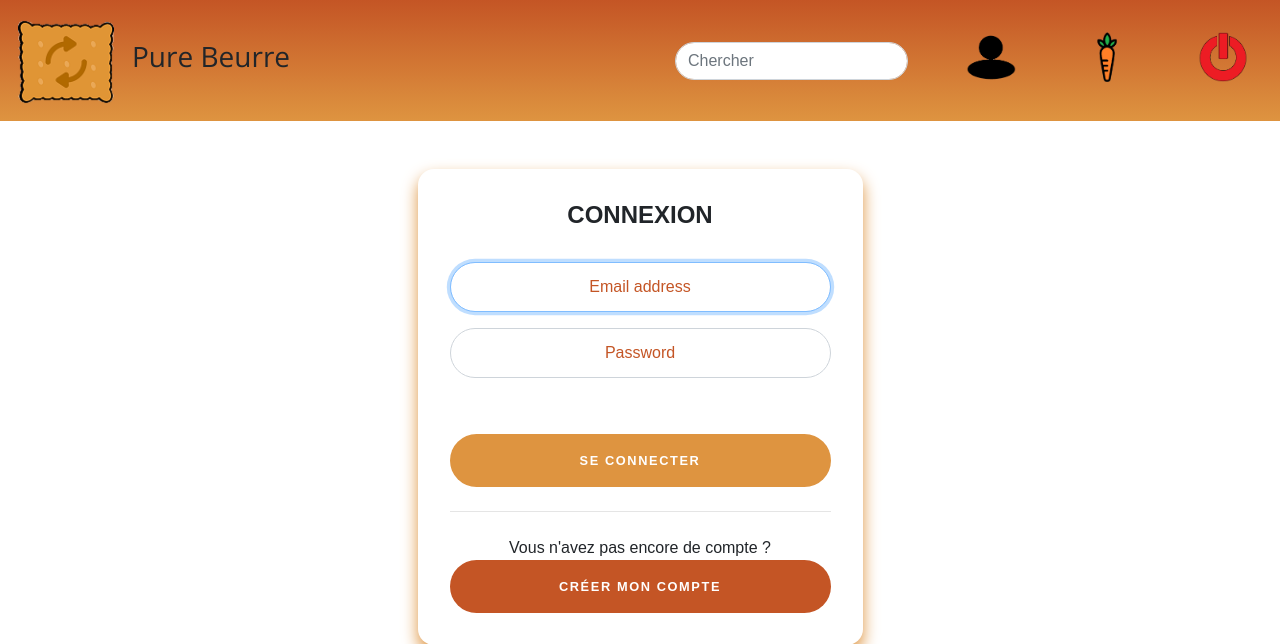
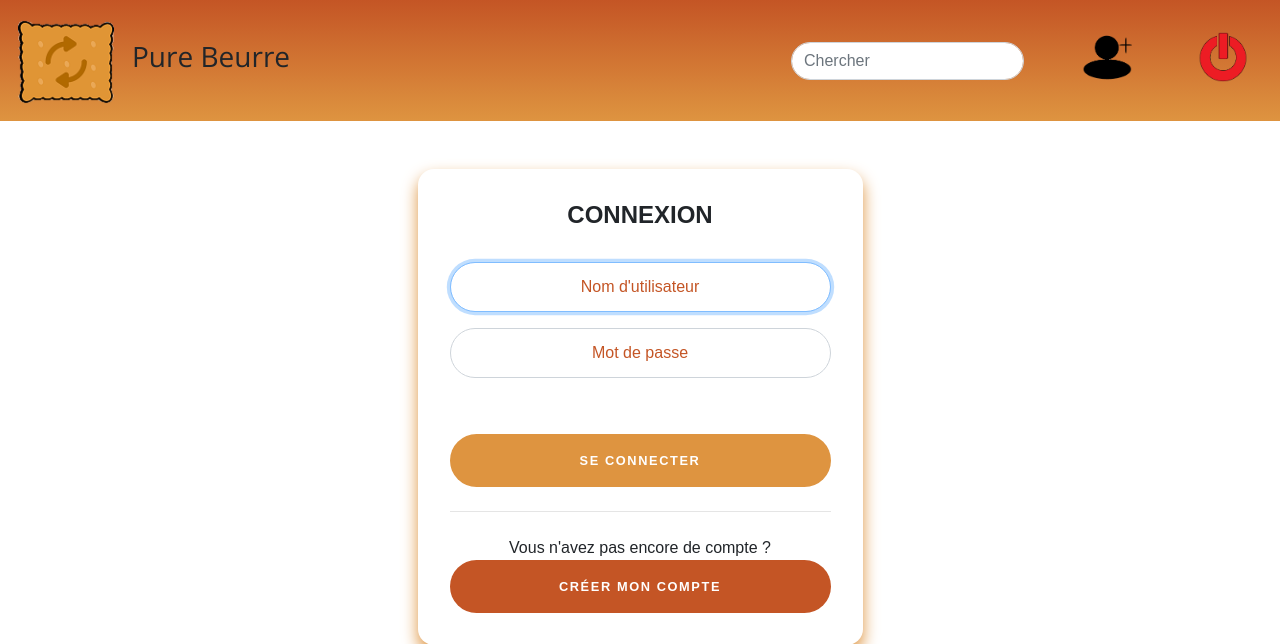
Before and after one commit to StephenAOGOLO/P8_Creez_une_plateforme_pour_amateurs_de_Nutella, a Django app: page /substitute/login/ in a window 1280 px wide. Shown: the top 644 px of the page. Run offline with Django 3.2, Linux system fonts and the light colour scheme; some web fonts are replaced.

Commit message:
8th commit - AccountPage branch - Switching login/logout icons automatically - Finishing authentication process

```diff
--- a/Pure_Beurre/substitute/static/substitute/css/custom.css
+++ b/Pure_Beurre/substitute/static/substitute/css/custom.css
@@ -296,3 +296,8 @@ body
 {
     background-color: #C45525;
 }
+
+.white-text
+{
+    color: white;
+}
--- a/Pure_Beurre/substitute/templates/registration/login.html
+++ b/Pure_Beurre/substitute/templates/registration/login.html
@@ -12,15 +12,21 @@
                 {{ message }}
             {% endfor %}
             <h5 class="card-title text-center font-weight-bold">CONNEXION</h5>
-            <form class="form-signin">
+            <form  method="POST" class="form-signin">
+              {% csrf_token %}
               <div class="form-label-group">
-                <input type="email" id="inputEmail" class="form-control" placeholder="Email address" required autofocus>
-                <label for="inputEmail">Email address</label>
+                <input type="text" name="username" id="inputName" class="form-control" placeholder="Username" required autofocus>
+                <label for="inputName">Nom d'utilisateur</label>
               </div>
 
+              <!--<div class="form-label-group">
+                <input type="email" id="inputEmail" class="form-control" placeholder="Email address" required autofocus>
+                <label for="inputEmail">Adresse électronique</label>
+              </div>-->
+
               <div class="form-label-group">
-                <input type="password" id="inputPassword" class="form-control" placeholder="Password" required>
-                <label for="inputPassword">Password</label>
+                <input type="password" name="password" id="inputPassword" class="form-control" placeholder="Password" required>
+                <label for="inputPassword">Mot de passe</label>
               </div>
 
               <div class="custom-control custom-checkbox mb-3">
--- a/Pure_Beurre/substitute/templates/substitute/account.html
+++ b/Pure_Beurre/substitute/templates/substitute/account.html
@@ -15,7 +15,7 @@
             <div class="col-12"> <br/></div>
             <h2>{{ salutation }}</h2>
             <div class="col-12"> <br/></div>
-            <h3>{{ user }}</h3>
+            <h3>{{ request.user }}</h3>
             <div class="col-12"> <br/></div>
         </div>
     </div>
@@ -24,7 +24,9 @@
     <div class="row">
         <div class="col-12 h2 d-flex justify-content-center" id="account-usermail">
             <div class="col-12"> <br/></div>
-            <h3>{{ mail }}</h3>
+            <div class="col-12"> <br/></div>
+            <h3>{{ request.user.email }}</h3>
+            <div class="col-12"> <br/></div>
             <div class="col-12"> <br/></div>
         </div>
     </div>
--- a/Pure_Beurre/substitute/templates/substitute/aliment.html
+++ b/Pure_Beurre/substitute/templates/substitute/aliment.html
@@ -24,7 +24,9 @@
         <div class="col-6 d-flex justify-content-center h3">Nutriscore abCde</div>
         <div class="col-6 d-flex justify-content-center h3">Repères nutritionnels pour 100g</div>
         <div class="col-12"> <br/></div>
-        <div class="col-12 h3"> Voir les fiches d'OpenFoodFacts !</div>
+        <form class="col-12 d-flex justify-content-center">
+            <a href="{{ opfofa }}" class="col-3 btn btn-lg btn-create-account btn-block text-uppercase "> Voir les fiches d'OpenFoodFacts !</a>
+        </form>
         <div class="col-12"> <br/></div>
     </div>
 </div>
--- a/Pure_Beurre/substitute/templates/substitute/browser.html
+++ b/Pure_Beurre/substitute/templates/substitute/browser.html
@@ -29,16 +29,27 @@
           <a class="dropdown-item" href="#">Something else here</a>
         </div>
       </li>-->
-      <li class="nav-item">
-      <a class="navbar-brand" href="{% url 'substitute:login' %}"><input type="image" height="50" width="50" alt="Boutton - Créer mon compte"  src="{% static 'substitute/png/black_user_sticker.png' %}" /></a>
-      <!--<a class="navbar-brand" href="{% url 'substitute:login' %}"><input type="image" height="50" width="50" alt="Boutton - Créer mon compte"  src="{% static 'substitute/png/green_user_sticker.png' %}" /></a>-->
-      </li>
-      <li class="nav-item">
-        <a class="navbar-brand" href="{% url 'substitute:aliment' %}"><input type="image" height="50" width="50" alt="Boutton - Mes Aliments"  src="{% static 'substitute/png/colored_carott_sticker.png' %}" /></a>
-      </li>
+      {% if request.user.is_authenticated %}
+        <li class="nav-item">
+          <a class="navbar-brand" href="{% url 'substitute:login' %}">
+            <input type="image" height="50" width="50" alt="Boutton - mon compte"  src="{% static 'substitute/png/green_user_sticker.png' %}" />
+          </a>
+        </li>
+        <li class="nav-item">
+          <a class="navbar-brand" href="{% url 'substitute:aliment' %}"><input type="image" height="50" width="50" alt="Boutton - Mes Aliments"  src="{% static 'substitute/png/colored_carott_sticker.png' %}" /></a>
+        </li>
+          {% else %}
+        <li class="nav-item">
+          <a class="navbar-brand" href="{% url 'substitute:login' %}">
+            <input type="image" height="50" width="50" alt="Boutton - Créer mon compte"  src="{% static 'substitute/png/black_user_sticker_new.png' %}" />
+            <!--<span class="white-text">{{ request.user }}</span>-->
+          </a>
+        </li>
+      {% endif %}
+        <!--<a class="navbar-brand" href="{% url 'substitute:login' %}"><input type="image" height="50" width="50" alt="Boutton - Créer mon compte"  src="{% static 'substitute/png/green_user_sticker.png' %}" /></a>-->
       <li class="nav-item">
         <!--<input type="image" height="50" width="50" alt="Boutton - Déconnexion"  src="{% static 'substitute/png/disconnect_sticker.png' %}" />-->
-        <a class="navbar-brand" href="{% url 'substitute:home' %}"><input type="image" height="50" width="50" alt="Boutton - Déconnexion"  src="{% static 'substitute/png/disconnect_sticker.png' %}" /></a>
+        <a class="navbar-brand" href="{% url 'substitute:logout' %}"><input type="image" height="50" width="50" alt="Boutton - Déconnexion"  src="{% static 'substitute/png/disconnect_sticker.png' %}" /></a>
       </li>
     </ul>
     </div>
--- a/Pure_Beurre/substitute/urls.py
+++ b/Pure_Beurre/substitute/urls.py
@@ -12,4 +12,5 @@ urlpatterns = [
     path('account/', views.account, name='account'),
     path('register/', views.register, name='register'),
     path('login/', views.login, name='login'),
+    path('logout/', views.logout, name='logout'),
 ]
--- a/Pure_Beurre/substitute/views.py
+++ b/Pure_Beurre/substitute/views.py
@@ -2,6 +2,7 @@ from django.http import HttpResponse
 from django.shortcuts import render, redirect
 from django.contrib.auth.forms import UserCreationForm
 
+from django.contrib.auth import authenticate, login as lgi, logout as lgo
 from django.contrib import messages
 
 # Create your views here.
@@ -56,28 +57,55 @@ def results(request):
 
 
 def aliment(request):
-    list_info = ["info_1", "info_2", "info_3"]
-    return render(request, "substitute/aliment.html", {'data': list_info})
+    context = {}
+    context["opfofa"] = "https://fr.openfoodfacts.org"
+    return render(request, "substitute/aliment.html", context)
 
 
 def account(request):
     context = {}
     context["salutation"] = "AHOY !!"
-    context["user"] = "Prénom Utilisateur"
     context["mail"] = "utilisateur@purebeurre.com"
     return render(request, "substitute/account.html", context)
 
 
 def login(request):
+    #if request.user.is_authenticated:
+    #    return redirect("/substitute/home")
+    #else:
+    is_user_authenticate(request)
+    if request.method == "POST":
+        username = request.POST.get("username")
+        password = request.POST.get("password")
+        user = authenticate(request, username=username, password=password)
+        if user is not None:
+            lgi(request, user)
+            return redirect("/substitute/account")
+        else:
+            messages.info(request, "Les informations saisies sont incorrectes !")
     context = {}
     return render(request, "registration/login.html", context)
 
 
+def is_user_authenticate(request):
+    if request.user.is_authenticated:
+        return redirect("/account/account")
+    else:
+        pass
+
+
+def logout(request):
+    lgo(request)
+    return redirect("login")
+
+
 def register(request):
-    #form = UserCreationForm()
+    #if request.user.is_authenticated:
+    #    return redirect("/substitute/home")
+    #else:
+    is_user_authenticate(request)
     form = CreateUserForm()
     if request.method == "POST":
-        #form = UserCreationForm(request.POST)
         form = CreateUserForm(request.POST)
         if form.is_valid():
             form.save()
```
Also changed, not shown: Pure_Beurre/substitute/static/substitute/png/black_user_sticker_new.png (added).
